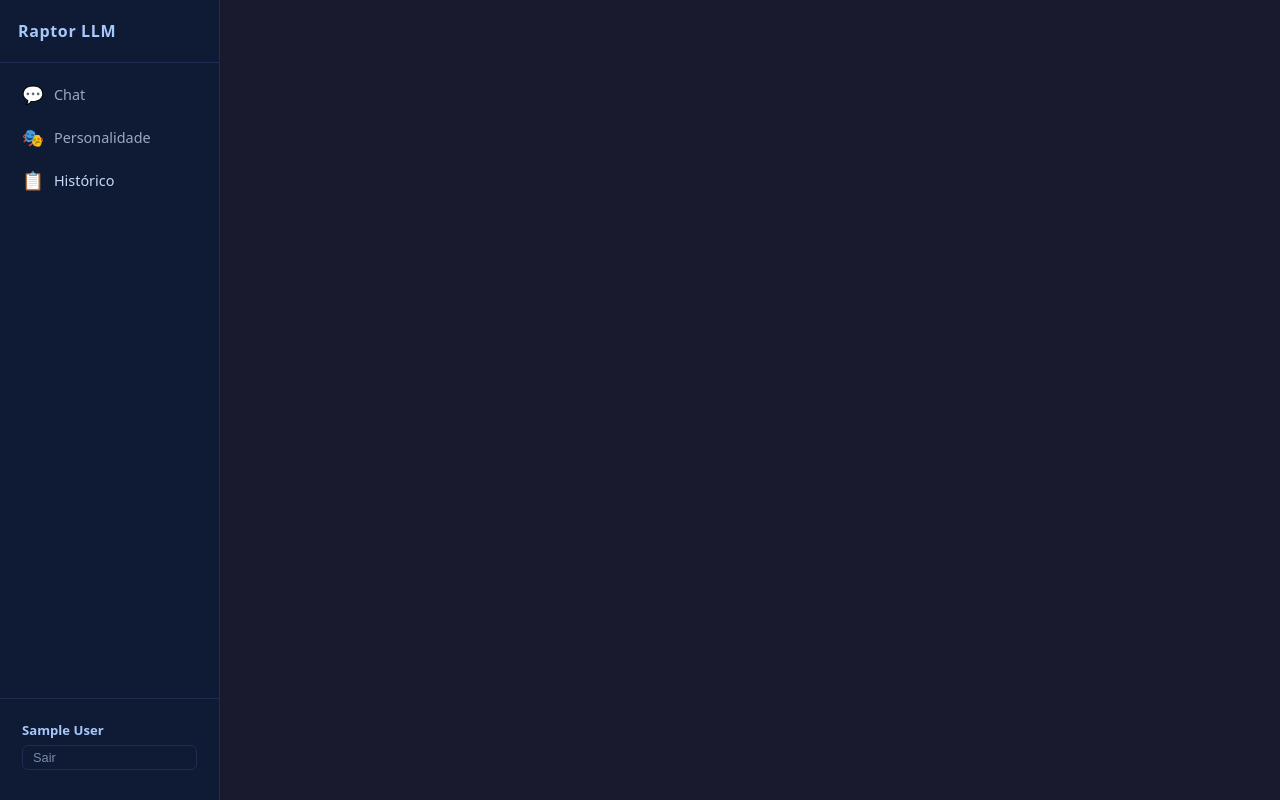
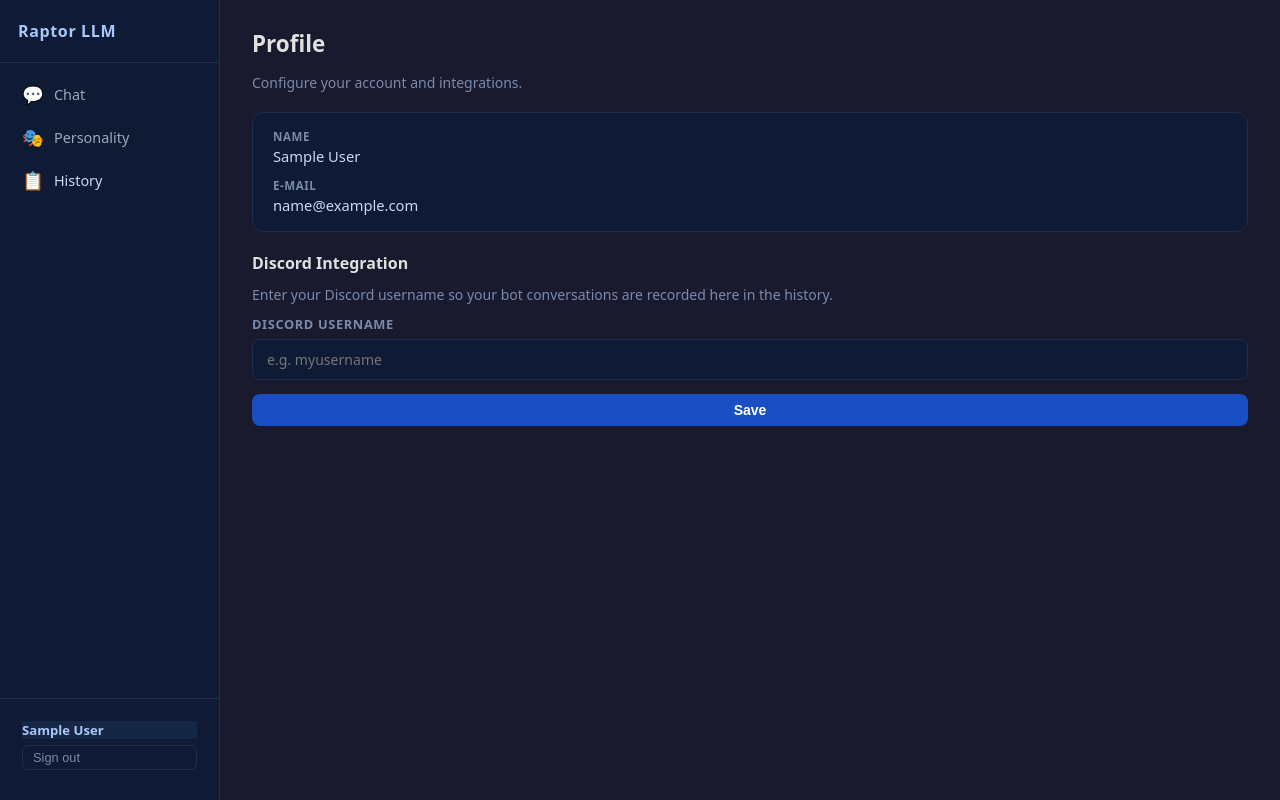
Before and after one commit to g-orgo/Discord-bot-web, a React (Vite) app: page /profile in a window 1280 px wide. Built offline with nearby package versions, Linux system fonts and the light colour scheme; sample sign-in values are in the browser's storage.

Commit message:
Add raptor chatbot history to web application

```diff
--- a/src/App.css
+++ b/src/App.css
@@ -534,6 +534,76 @@
 /* ── Misc ────────────────────────────────────────────────── */
 .settings__loading { color: #4a5570; font-size: 0.875rem; }
 
+/* ── Profile ─────────────────────────────────────────────── */
+.nav__user-link {
+  text-decoration: none;
+  cursor: pointer;
+  transition: color 0.2s;
+}
+.nav__user-link:hover { color: #c8d8f8; }
+.nav__discord-badge { margin-left: 5px; font-size: 0.85em; }
+
+.profile__card {
+  background: #0f1b35;
+  border: 1px solid #1e2d50;
+  border-radius: 12px;
+  padding: 16px 20px;
+  display: flex;
+  flex-direction: column;
+  gap: 12px;
+}
+
+.profile__info {
+  display: flex;
+  flex-direction: column;
+  gap: 2px;
+}
+
+.profile__label {
+  font-size: 0.72rem;
+  font-weight: 600;
+  text-transform: uppercase;
+  letter-spacing: 0.05em;
+  color: #7a8aaa;
+}
+
+.profile__value {
+  font-size: 0.92rem;
+  color: #c8d8f8;
+}
+
+.profile__section {
+  display: flex;
+  flex-direction: column;
+  gap: 10px;
+}
+
+.profile__section-title {
+  font-size: 1rem;
+  font-weight: 700;
+  color: #e0e0e0;
+  margin: 0;
+}
+
+.profile__section-desc {
+  font-size: 0.875rem;
+  color: #7a8aaa;
+  margin: 0;
+  line-height: 1.5;
+}
+
+.alert { font-size: 0.875rem; padding: 8px 12px; border-radius: 8px; }
+.alert--error { background: #2a1010; border: 1px solid #7a3030; color: #f47a7a; }
+.alert--success { background: #0a2a18; border: 1px solid #1e6040; color: #7af4b8; }
+
+.btn { display: inline-flex; align-items: center; justify-content: center; padding: 8px 20px; border-radius: 8px; font-size: 0.875rem; font-weight: 600; cursor: pointer; transition: background 0.2s, opacity 0.2s; border: none; }
+.btn--primary { background: #1a4fc4; color: #fff; }
+.btn--primary:hover:not(:disabled) { background: #2260d4; }
+.btn--ghost { background: transparent; border: 1px solid #1e2d50; color: #7a8aaa; }
+.btn--ghost:hover:not(:disabled) { background: #0f1b35; }
+.btn--full { width: 100%; }
+.btn:disabled { opacity: 0.5; cursor: not-allowed; }
+
 /* ── Responsive ──────────────────────────────────────────── */
 @media (max-width: 640px) {
   .layout { flex-direction: column-reverse; }
--- a/src/App.jsx
+++ b/src/App.jsx
@@ -5,12 +5,13 @@ import Chat from './views/Chat';
 import Personality from './views/Playground';
 import Auth from './views/Auth';
 import History from './views/History';
+import Profile from './views/Profile';
 import { useAuth } from './hooks/useAuth.js';
 import { useHistory } from './hooks/useHistory.js';
 import './App.css';
 
 export default function App() {
-  const { user, handleLogin, handleLogout } = useAuth();
+  const { user, handleLogin, handleLogout, updateDiscord } = useAuth();
   const { recentHistory, refresh: refreshHistory, clear: clearRecentHistory } = useHistory(user);
   const [restoredContext, setRestoredContext] = useState(null);
 
@@ -55,6 +56,10 @@ export default function App() {
               element={user ? <History /> : <Navigate to="/auth" replace state={{ from: '/history' }} />}
             />
             <Route
+              path="/profile"
+              element={user ? <Profile user={user} onDiscordUpdate={updateDiscord} /> : <Navigate to="/auth" replace state={{ from: '/profile' }} />}
+            />
+            <Route
               path="/auth"
               element={user ? <Navigate to="/" replace /> : <Auth onLogin={onLogin} />}
             />
--- a/src/components/Nav.jsx
+++ b/src/components/Nav.jsx
@@ -3,7 +3,7 @@ import { NavLink, useNavigate } from 'react-router-dom';
 
 const BASE_LINKS = [
   { to: '/', label: 'Chat', icon: '💬' },
-  { to: '/personality', label: 'Personalidade', icon: '🎭' },
+  { to: '/personality', label: 'Personality', icon: '🎭' },
 ];
 
 export default function Nav({ user, onLogout, recentHistory, onRestoreHistory }) {
@@ -44,14 +44,14 @@ export default function Nav({ user, onLogout, recentHistory, onRestoreHistory })
               className={({ isActive }) => `nav__dropdown-main${isActive ? ' nav__link--active' : ''}`}
             >
               <span className="nav__icon">📋</span>
-              <span className="nav__label">Histórico</span>
+              <span className="nav__label">History</span>
             </NavLink>
             {user && recentHistory.length > 0 && (
               <button
                 type="button"
                 className="nav__dropdown-chevron"
                 onClick={() => setHistoryOpen(o => !o)}
-                aria-label="Expandir histórico"
+                aria-label="Expand history"
               >
                 {historyOpen ? '▴' : '▾'}
               </button>
@@ -80,9 +80,15 @@ export default function Nav({ user, onLogout, recentHistory, onRestoreHistory })
       <div className="nav__bottom">
         {user ? (
           <div className="nav__user">
-            <span className="nav__user-name">{user.displayName}</span>
+            <NavLink
+              to="/profile"
+              className={({ isActive }) => `nav__user-name nav__user-link${isActive ? ' nav__link--active' : ''}`}
+            >
+              {user.displayName}
+              {user.discordUsername && <span className="nav__discord-badge" title={`Discord: ${user.discordUsername}`}>🎮</span>}
+            </NavLink>
             <button className="nav__logout" onClick={onLogout} type="button">
-              Sair
+              Sign out
             </button>
           </div>
         ) : (
--- a/src/hooks/useAuth.js
+++ b/src/hooks/useAuth.js
@@ -11,7 +11,11 @@ export function getStoredUser() {
 
 function saveSession(data) {
   sessionStorage.setItem('raptor_token', data.token);
-  sessionStorage.setItem('raptor_user', JSON.stringify({ email: data.email, displayName: data.displayName }));
+  sessionStorage.setItem('raptor_user', JSON.stringify({
+    email: data.email,
+    displayName: data.displayName,
+    discordUsername: data.discordUsername ?? null,
+  }));
 }
 
 function clearSession() {
@@ -24,7 +28,7 @@ export function useAuth() {
 
   function handleLogin(data) {
     saveSession(data);
-    setUser({ email: data.email, displayName: data.displayName });
+    setUser({ email: data.email, displayName: data.displayName, discordUsername: data.discordUsername ?? null });
   }
 
   function handleLogout() {
@@ -32,5 +36,11 @@ export function useAuth() {
     setUser(null);
   }
 
-  return { user, handleLogin, handleLogout };
+  function updateDiscord(discordUsername) {
+    const updated = { ...user, discordUsername: discordUsername ?? null };
+    sessionStorage.setItem('raptor_user', JSON.stringify(updated));
+    setUser(updated);
+  }
+
+  return { user, handleLogin, handleLogout, updateDiscord };
 }
--- a/src/hooks/useHistory.js
+++ b/src/hooks/useHistory.js
@@ -5,14 +5,15 @@ export function useHistory(user) {
   const [recentHistory, setRecentHistory] = useState([]);
 
   const refresh = useCallback(async () => {
-    if (!user) return;
+    const token = sessionStorage.getItem('raptor_token');
+    if (!token) return;
     try {
       const data = await fetchHistory();
       setRecentHistory(Array.isArray(data) ? data.slice(0, 3) : []);
     } catch {
       // silent — sidebar history is non-critical
     }
-  }, [user]);
+  }, []);
 
   function clear() {
     setRecentHistory([]);
--- a/src/views/Auth.jsx
+++ b/src/views/Auth.jsx
@@ -37,7 +37,7 @@ function LoginForm({ onLogin }) {
         />
       </label>
       <label className="field">
-        <span className="field__label">Senha</span>
+        <span className="field__label">Password</span>
         <input
           className="field__input"
           type="password"
@@ -54,7 +54,7 @@ function LoginForm({ onLogin }) {
         type="submit"
         disabled={loading || !email.trim() || !password}
       >
-        {loading ? 'Entrando…' : 'Entrar'}
+        {loading ? 'Signing in…' : 'Sign in'}
       </button>
     </form>
   );
@@ -72,7 +72,7 @@ function RegisterForm({ onLogin }) {
     e.preventDefault();
     if (loading) return;
     if (password !== confirm) {
-      setError('As senhas não coincidem.');
+      setError('Passwords do not match.');
       return;
     }
     setLoading(true);
@@ -97,7 +97,7 @@ function RegisterForm({ onLogin }) {
           className="field__input"
           type="text"
           autoComplete="name"
-          placeholder="Como quer ser chamado?"
+          placeholder="What should we call you?"
           value={displayName}
           onChange={e => setDisplayName(e.target.value)}
           disabled={loading}
@@ -117,12 +117,12 @@ function RegisterForm({ onLogin }) {
         />
       </label>
       <label className="field">
-        <span className="field__label">Senha</span>
+        <span className="field__label">Password</span>
         <input
           className="field__input"
           type="password"
           autoComplete="new-password"
-          placeholder="Mínimo 6 caracteres"
+          placeholder="Minimum 6 characters"
           value={password}
           onChange={e => setPassword(e.target.value)}
           disabled={loading}
@@ -130,7 +130,7 @@ function RegisterForm({ onLogin }) {
         />
       </label>
       <label className="field">
-        <span className="field__label">Confirmar senha</span>
+        <span className="field__label">Confirm password</span>
         <input
           className="field__input"
           type="password"
@@ -147,7 +147,7 @@ function RegisterForm({ onLogin }) {
         type="submit"
         disabled={!canSubmit}
       >
-        {loading ? 'Criando conta…' : 'Criar conta'}
+        {loading ? 'Creating account…' : 'Create account'}
       </button>
     </form>
   );
@@ -167,14 +167,14 @@ export default function Auth({ onLogin }) {
             onClick={() => setTab('login')}
             type="button"
           >
-            Entrar
+            Sign in
           </button>
           <button
             className={`auth-tab${tab === 'register' ? ' auth-tab--active' : ''}`}
             onClick={() => setTab('register')}
             type="button"
           >
-            Cadastrar
+            Register
           </button>
         </div>
 
--- a/src/views/Chat.jsx
+++ b/src/views/Chat.jsx
@@ -61,7 +61,7 @@ export default function Chat({ user, restoredContext, onNewEntry }) {
             className="chat__new"
             onClick={() => setMessages([])}
           >
-            Novo chat
+            New chat
           </button>
         )}
       </div>
--- a/src/views/History.jsx
+++ b/src/views/History.jsx
@@ -14,7 +14,7 @@ export default function History() {
   }, []);
 
   async function clearHistory() {
-    if (!window.confirm('Limpar todo o histórico? Esta ação não pode ser desfeita.')) return;
+    if (!window.confirm('Clear all history? This action cannot be undone.')) return;
     setClearing(true);
     try {
       await clearHistoryApi();
@@ -25,7 +25,7 @@ export default function History() {
   }
 
   function formatDate(iso) {
-    return new Date(iso).toLocaleString('pt-BR', {
+    return new Date(iso).toLocaleString('en-US', {
       day: '2-digit', month: '2-digit', year: '2-digit',
       hour: '2-digit', minute: '2-digit',
     });
@@ -34,19 +34,19 @@ export default function History() {
   return (
     <div className="view history-view">
       <div className="view__header">
-        <h1 className="view__title">Histórico</h1>
-        <p className="view__subtitle">Suas últimas interações com o Raptor LLM.</p>
+        <h1 className="view__title">History</h1>
+        <p className="view__subtitle">Your latest interactions with Raptor LLM.</p>
         {entries.length > 0 && (
           <button className="history__clear" onClick={clearHistory} disabled={clearing} type="button">
-            {clearing ? 'Limpando…' : 'Limpar histórico'}
+            {clearing ? 'Clearing…' : 'Clear history'}
           </button>
         )}
       </div>
 
-      {loading && <p className="history__empty">Carregando…</p>}
+      {loading && <p className="history__empty">Loading…</p>}
 
       {!loading && entries.length === 0 && (
-        <p className="history__empty">Nenhuma interação registrada ainda. Envie uma mensagem no Chat!</p>
+        <p className="history__empty">No interactions yet. Send a message in Chat!</p>
       )}
 
       <ul className="history__list">
@@ -57,7 +57,7 @@ export default function History() {
               {entry.model && <span className="history__model">{entry.model}</span>}
             </div>
             <div className="history__user">
-              <span className="history__label">Você</span>
+              <span className="history__label">You</span>
               <p className="history__text">{entry.userMessage}</p>
             </div>
             <div className="history__bot">
--- a/src/views/Playground.jsx
+++ b/src/views/Playground.jsx
@@ -3,17 +3,17 @@ import { useState, useEffect } from 'react';
 const PRESETS = [
   {
     id: 'empathetic',
-    label: 'Empático',
+    label: 'Empathetic',
     emoji: '🤗',
-    description: 'Caloroso, acolhedor e receptivo. Reescreve mensagens com empatia e tom gentil.',
+    description: 'Warm, welcoming, and receptive. Rewrites messages with empathy and a gentle tone.',
     prompt:
       'You are an empathetic and welcoming communication assistant. Rewrite the user\'s message in a warmer, kinder, and more receptive way, keeping the original meaning intact. Always respond in modern English. Use a casual, friendly tone. Reply with the rewritten message only — no explanations.',
   },
   {
     id: 'professional',
-    label: 'Profissional',
+    label: 'Professional',
     emoji: '💼',
-    description: 'Formal, objetivo e claro. Ideal para e-mails corporativos e comunicações de negócio.',
+    description: 'Formal, objective, and clear. Ideal for corporate emails and business communications.',
     prompt:
       'You are a professional communication assistant. Rewrite the user\'s message in a formal, clear, and concise way suitable for business communication. Always respond in English. Reply with the rewritten message only — no explanations.',
   },
@@ -21,31 +21,31 @@ const PRESETS = [
     id: 'casual',
     label: 'Casual',
     emoji: '😎',
-    description: 'Descontraído, direto e com personalidade. Usa gírias modernas com moderação.',
+    description: 'Relaxed, direct, and with personality. Uses modern slang sparingly.',
     prompt:
       'You are a casual and friendly communication assistant. Rewrite the user\'s message in a relaxed, conversational way with a bit of personality. Use modern slang sparingly. Always respond in English. Reply with the rewritten message only — no explanations.',
   },
   {
     id: 'concise',
-    label: 'Conciso',
+    label: 'Concise',
     emoji: '⚡',
-    description: 'Vai direto ao ponto. Remove qualquer redundância sem perder o significado.',
+    description: 'Gets straight to the point. Removes any redundancy without losing the meaning.',
     prompt:
       'You are a concise communication assistant. Rewrite the user\'s message as briefly as possible without losing the core meaning. Cut every unnecessary word. Always respond in English. Reply with the rewritten message only — no explanations.',
   },
   {
     id: 'creative',
-    label: 'Criativo',
+    label: 'Creative',
     emoji: '🎨',
-    description: 'Expressivo e original. Adiciona metáforas, vivacidade e um toque único.',
+    description: 'Expressive and original. Adds metaphors, vividness, and a unique touch.',
     prompt:
       'You are a creative communication assistant. Rewrite the user\'s message in an expressive, vivid, and original way — use metaphors and colorful language where fitting. Always respond in English. Reply with the rewritten message only — no explanations.',
   },
   {
     id: 'custom',
-    label: 'Customizado',
+    label: 'Custom',
     emoji: '✏️',
-    description: 'Defina sua própria instrução de personalidade.',
+    description: 'Define your own personality instruction.',
     prompt: '',
   },
 ];
@@ -71,7 +71,7 @@ export default function Personality() {
           setCustomPrompt(data.prompt);
         }
       })
-      .catch(() => setFeedback({ type: 'error', text: 'Não foi possível carregar a personalidade atual.' }))
+      .catch(() => setFeedback({ type: 'error', text: 'Could not load the current personality.' }))
       .finally(() => setLoading(false));
   }, []);
 
@@ -99,9 +99,9 @@ export default function Personality() {
       });
       if (!res.ok) throw new Error(`HTTP ${res.status}`);
       setCurrentPrompt(prompt);
-      setFeedback({ type: 'success', text: 'Personalidade aplicada com sucesso!' });
+      setFeedback({ type: 'success', text: 'Personality applied successfully!' });
     } catch {
-      setFeedback({ type: 'error', text: 'Erro ao salvar. Verifique se o servidor está ativo.' });
+      setFeedback({ type: 'error', text: 'Failed to save. Make sure the server is running.' });
     } finally {
       setSaving(false);
     }
@@ -113,12 +113,12 @@ export default function Personality() {
   return (
     <div className="view">
       <div className="view__header">
-        <h1 className="view__title">Personalidade</h1>
-        <p className="view__subtitle">Escolha como o bot se comunica ao reescrever suas mensagens.</p>
+        <h1 className="view__title">Personality</h1>
+        <p className="view__subtitle">Choose how the bot communicates when rewriting your messages.</p>
       </div>
 
       {loading ? (
-        <p className="settings__loading">Carregando…</p>
+        <p className="settings__loading">Loading…</p>
       ) : (
         <div className="personality">
           <div className="personality__presets">
@@ -138,7 +138,7 @@ export default function Personality() {
 
           {selected === 'custom' && (
             <label className="field">
-              <span className="field__label">Instrução de personalidade</span>
+              <span className="field__label">Personality instruction</span>
               <textarea
                 className="field__textarea field__textarea--tall"
                 rows={6}
@@ -159,7 +159,7 @@ export default function Personality() {
             onClick={apply}
             disabled={saving || !activePrompt || !isDirty}
           >
-            {saving ? 'Aplicando…' : 'Aplicar personalidade'}
+            {saving ? 'Applying…' : 'Apply personality'}
           </button>
         </div>
       )}
--- /dev/null
+++ b/src/views/Profile.jsx
@@ -0,0 +1,83 @@
+import { useState } from 'react';
+import { updateProfile } from '../api/authApi.js';
+
+export default function Profile({ user, onDiscordUpdate }) {
+  const [username, setUsername] = useState(user?.discordUsername ?? '');
+  const [loading, setLoading] = useState(false);
+  const [error, setError] = useState(null);
+  const [success, setSuccess] = useState(false);
+
+  async function handleSubmit(e) {
+    e.preventDefault();
+    if (loading) return;
+    setLoading(true);
+    setError(null);
+    setSuccess(false);
+    try {
+      const data = await updateProfile(username.trim() || null);
+      onDiscordUpdate?.(data.discordUsername);
+      setSuccess(true);
+    } catch (err) {
+      setError(err.message);
+    } finally {
+      setLoading(false);
+    }
+  }
+
+  return (
+    <div className="view profile-view">
+      <div className="view__header">
+        <h1 className="view__title">Profile</h1>
+        <p className="view__subtitle">Configure your account and integrations.</p>
+      </div>
+
+      <div className="profile__card">
+        <div className="profile__info">
+          <span className="profile__label">Name</span>
+          <span className="profile__value">{user?.displayName}</span>
+        </div>
+        <div className="profile__info">
+          <span className="profile__label">E-mail</span>
+          <span className="profile__value">{user?.email}</span>
+        </div>
+      </div>
+
+      <div className="profile__section">
+        <h2 className="profile__section-title">Discord Integration</h2>
+        <p className="profile__section-desc">
+          Enter your Discord username so your bot conversations are recorded
+          here in the history.
+        </p>
+        <form className="auth-form" onSubmit={handleSubmit} noValidate>
+          <label className="field">
+            <span className="field__label">Discord username</span>
+            <input
+              className="field__input"
+              type="text"
+              placeholder="e.g. myusername"
+              value={username}
+              onChange={e => { setUsername(e.target.value); setSuccess(false); }}
+              disabled={loading}
+              autoComplete="off"
+            />
+          </label>
+          {error && <div className="alert alert--error">{error}</div>}
+          {success && <div className="alert alert--success">Saved successfully!</div>}
+          <button className="btn btn--primary" type="submit" disabled={loading}>
+            {loading ? 'Saving…' : 'Save'}
+          </button>
+          {username.trim() && (
+            <button
+              className="btn btn--ghost"
+              type="button"
+              disabled={loading}
+              onClick={() => { setUsername(''); setSuccess(false); }}
+            >
+              Remove integration
+            </button>
+          )}
+        </form>
+      </div>
+    </div>
+  );
+}
```
Also changed, not shown: src/api/authApi.js (+15 -0 lines).
